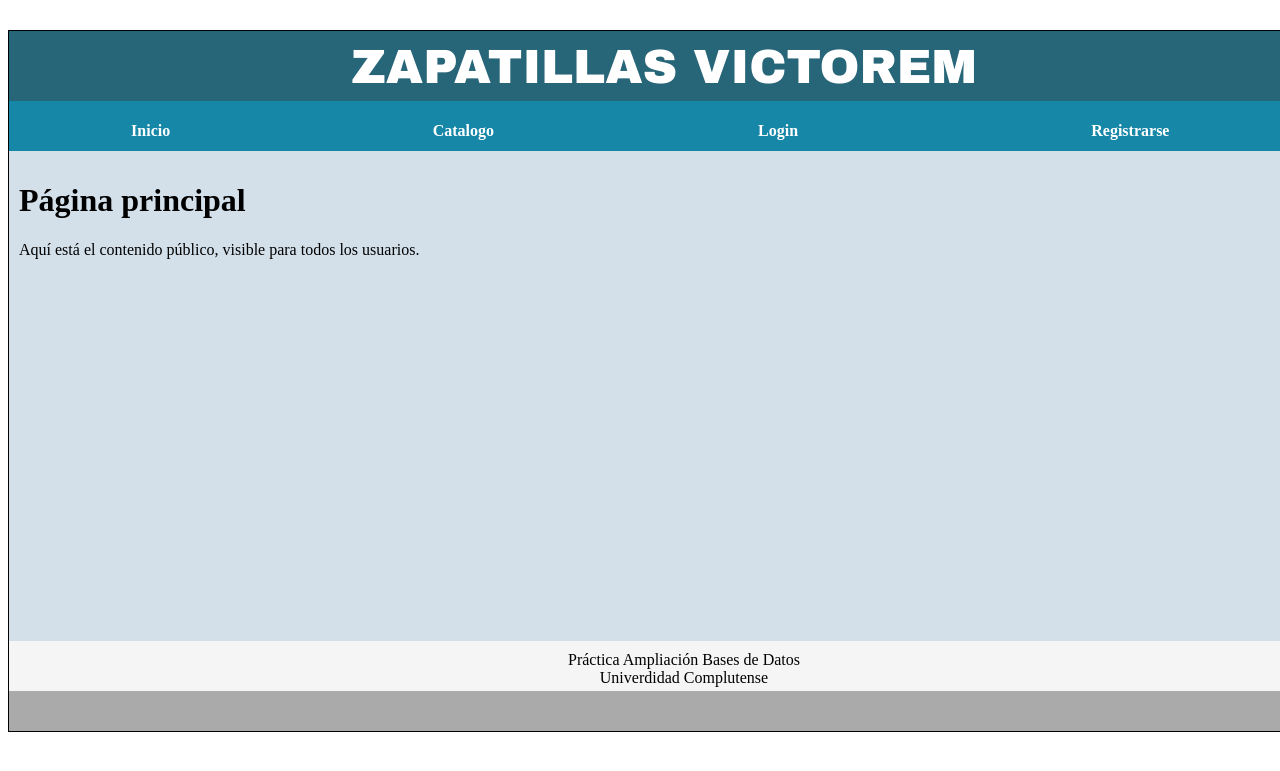
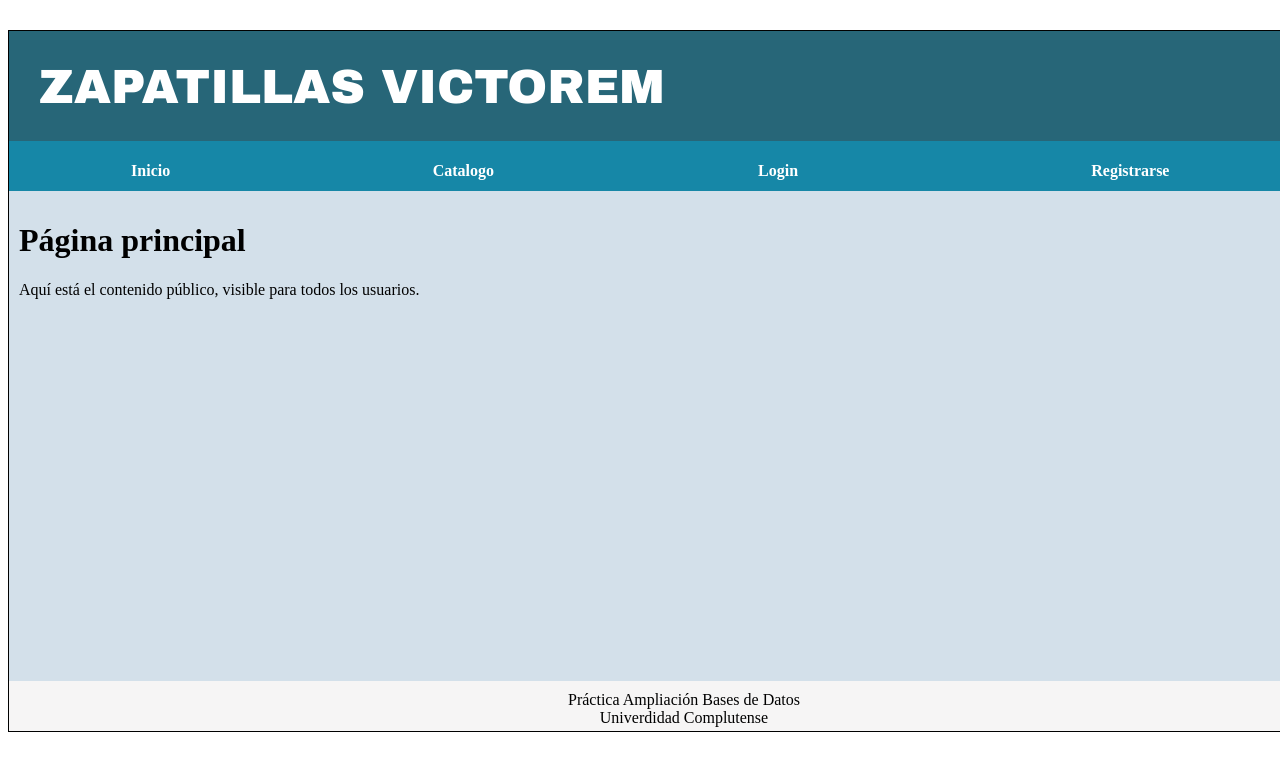
Before and after one commit to Rarincon/Ampliacion-Bases-de-Datos, a PHP site: page /index.php in a window 1280 px wide; the page is wider, and only the part inside the window is pictured. Shown: the top 771 px of that part. Run offline with PHP 8.4, Linux system fonts and the light colour scheme; lists and menus that the app fills with data are empty.

Commit message:
div cabecera

```diff
--- a/Archivos/css/estilo-basico.css
+++ b/Archivos/css/estilo-basico.css
@@ -12,7 +12,7 @@ div#contenedor {
 }
 
 div#cabecera {
-	padding: 10px;
+	padding: 30px;
 	width: 1290px;
 	height: 50px;
 	background-color: #276678;
--- a/Archivos/includes/comun/cabecera.php
+++ b/Archivos/includes/comun/cabecera.php
@@ -10,7 +10,7 @@
 </head>
 <body>
 	<div id="cabecera">
-		<div class="parrafo">
+		<div class="cabecera">
 			<?php
 				echo "<FONT FACE='arial black' SIZE=40>ZAPATILLAS VICTOREM</font>";
 			?>
```
Also changed, not shown: Archivos/img/portadaZapatillas/RafaNadal.jpeg (added).
